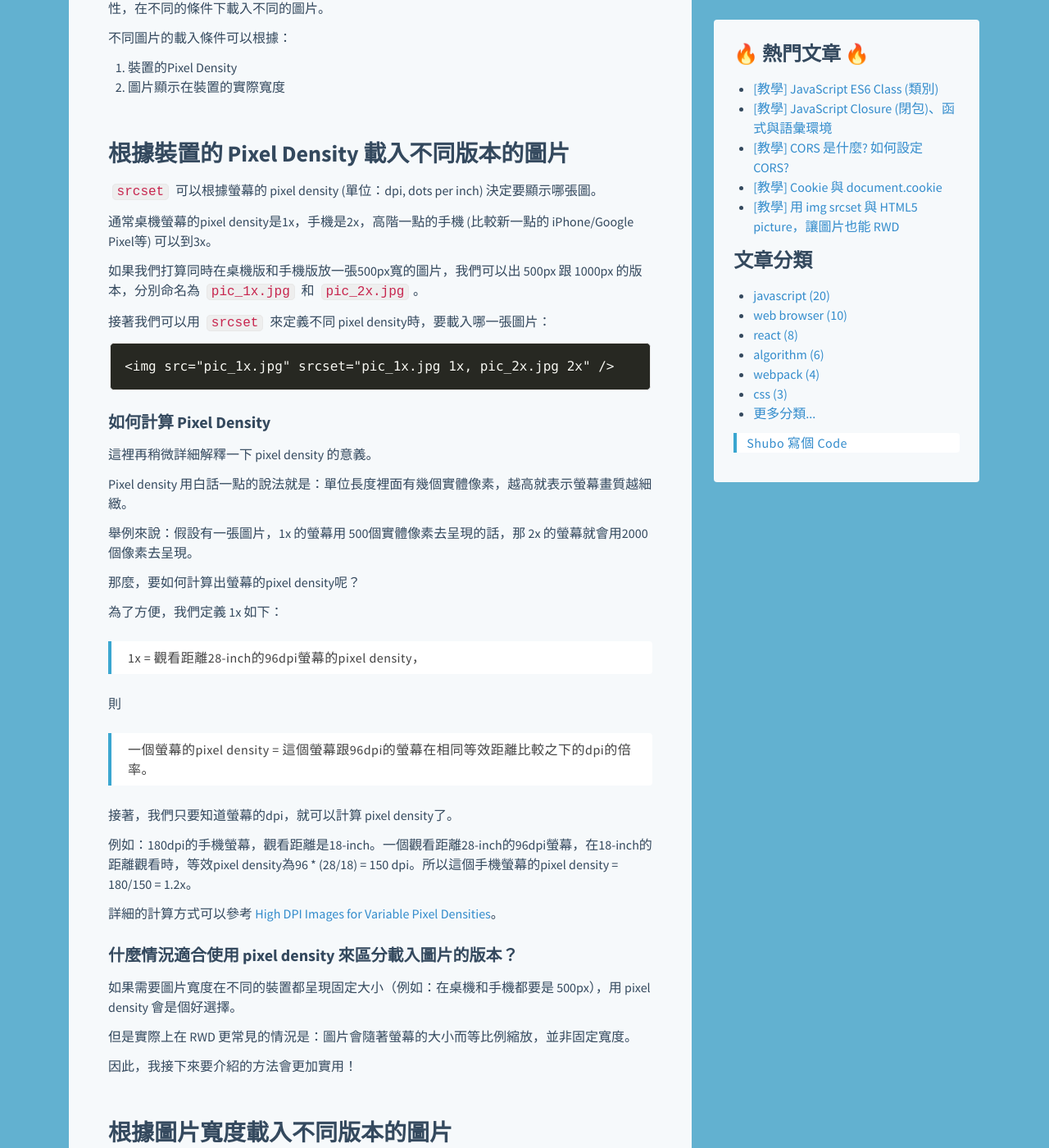
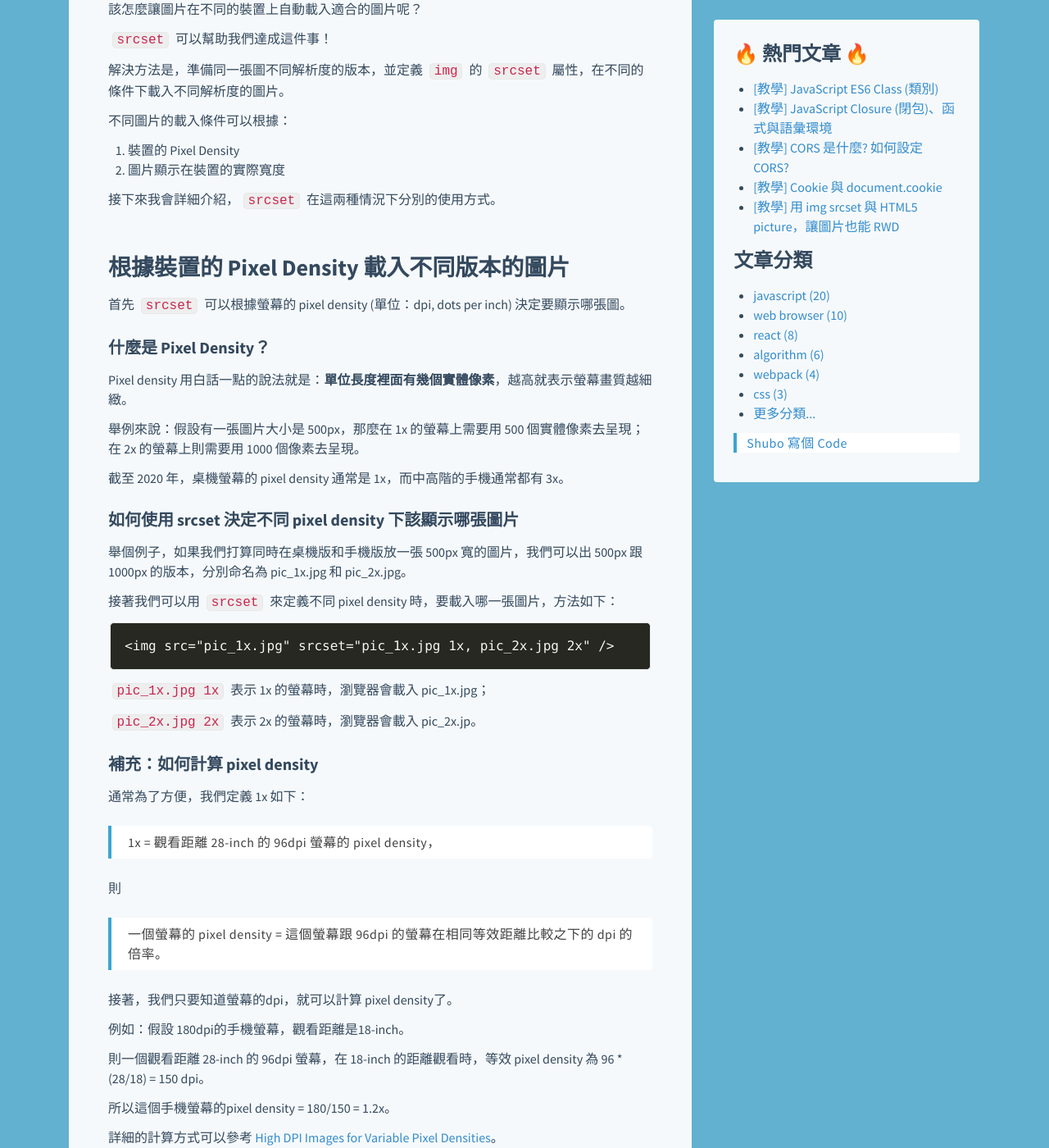
Before and after one commit to shuboc/shuboc.github.io, a Jekyll site: the page built from _posts/2017-04-27-responsive-image.md, in a window 1280 px wide and 1400 px high, scrolled down 1831 px. Shown: the whole window at 82% size. Built offline with Jekyll 4.4.1, drawn with Linux system fonts in a browser that asks for light colours; nearby versions of some CDN libraries; library files that are not in the unit come from our copies; comment, search, counter and statistics services are not loaded; some of the changed text lies outside the part shown.

Commit message:
Update responsive image post

```diff
--- a/_posts/2017-04-27-responsive-image.md
+++ b/_posts/2017-04-27-responsive-image.md
@@ -2,10 +2,10 @@
 title: "[教學] 用 img srcset 與 HTML5 picture，讓圖片也能RWD"
 tags: [rwd, web browser]
 redirect_from: /2017/04/27/responsive-image
-last_modified_at: 2020/10/15
+last_modified_at: 2020/10/21
 ---
 
-RWD的網頁顯示圖片，經常會遇到問題：同樣的圖片，檔案過大使得在手機上載入速度過慢，但在桌機上又顯得解析度不夠。這篇文章將會教你如何經由設定 `img` 標籤的 `srcset` 屬性以及 HTML5 picture tag，依據裝置解析度載入適當的圖片，在圖片解析度和下載速度之間取得平衡。
+這篇文章將會教你如何設定 img 的 srcset 屬性，依據螢幕的 pixel density 或是寬度載入適當解析度的圖片，達成圖片的 RWD 效果；另外也會教你如何使用 HTML5 picture 標籤設定不同解析度下的多組圖片。
 
 ## 目錄
 {: .no_toc}
@@ -16,58 +16,75 @@
 ![coding](/images/coding.jpg)
 
 ## TL;DR
+{: .no_toc}
 
-1. `img` `srcset`可以根據**螢幕的pixel density**或是**圖片在螢幕上的實際寬度**，決定要載入哪張圖片。
+1. img `srcset` 可以根據**螢幕的 pixel density** 或是**圖片在螢幕上的實際寬度**，決定要載入哪張圖片。
 2. 以螢幕的pixel density區分，適用於圖片大小固定的情況。
 3. 以圖片在螢幕上的實際寬度區分，適用於圖片會隨螢幕大小變化的情況。
-4.  可以使用 HTML5 picture 元素來達成根據不同的 media query 載入不同圖片的效果。
+4. 可以使用 HTML5 picture 元素來達成根據不同的 media query 載入不同組圖片的效果。
 
-## `img` `srcset`屬性
+## img srcset 屬性
 
-前端經常會遇到一個狀況：同一張圖片同時需要在桌機與手機版網頁顯示，結果在桌機上很清晰的圖，在手機上看卻很糊；換了一張解析度比較高的圖，結果在手機上的載入速度卻變慢了。
+前端在不同裝置間顯示圖片時，經常會遇到一個狀況：
 
-其中一個解決方法是，準備同一張圖不同大小的好幾個版本，並使用`img`的`srcset`屬性，在不同的條件下載入不同的圖片。
+同一張圖片同時需要在桌機與手機版網頁顯示，結果在桌機上很清晰的圖，在手機上看卻很糊；換了一張解析度比較高的圖，結果在手機上的載入速度卻變慢了。
+
+該怎麼讓圖片在不同的裝置上自動載入適合的圖片呢？
+
+`srcset` 可以幫助我們達成這件事！
+
+解決方法是，準備同一張圖不同解析度的版本，並定義 `img` 的 `srcset` 屬性，在不同的條件下載入不同解析度的圖片。
 
 不同圖片的載入條件可以根據：
 
-1. 裝置的Pixel Density
+1. 裝置的 Pixel Density
 2. 圖片顯示在裝置的實際寬度
+
+接下來我會詳細介紹，`srcset` 在這兩種情況下分別的使用方式。
 
 ## 根據裝置的 Pixel Density 載入不同版本的圖片
 
-`srcset` 可以根據螢幕的 pixel density (單位：dpi, dots per inch) 決定要顯示哪張圖。
+首先 `srcset` 可以根據螢幕的 pixel density (單位：dpi, dots per inch) 決定要顯示哪張圖。
 
-通常桌機螢幕的pixel density是1x，手機是2x，高階一點的手機 (比較新一點的 iPhone/Google Pixel等) 可以到3x。
+### 什麼是 Pixel Density？
 
-如果我們打算同時在桌機版和手機版放一張500px寬的圖片，我們可以出 500px 跟 1000px 的版本，分別命名為 `pic_1x.jpg` 和 `pic_2x.jpg`。
+Pixel density 用白話一點的說法就是：**單位長度裡面有幾個實體像素**，越高就表示螢幕畫質越細緻。
 
-接著我們可以用 `srcset` 來定義不同 pixel density時，要載入哪一張圖片：
+舉例來說：假設有一張圖片大小是 500px，那麼在 1x 的螢幕上需要用 500 個實體像素去呈現；在 2x 的螢幕上則需要用 1000 個像素去呈現。
+
+截至 2020 年，桌機螢幕的 pixel density 通常是 1x，而中高階的手機通常都有 3x。
+
+### 如何使用 srcset 決定不同 pixel density 下該顯示哪張圖片
+
+舉個例子，如果我們打算同時在桌機版和手機版放一張 500px 寬的圖片，我們可以出 500px 跟 1000px 的版本，分別命名為 pic_1x.jpg 和 pic_2x.jpg。
+
+接著我們可以用 `srcset` 來定義不同 pixel density 時，要載入哪一張圖片，方法如下：
 
 ~~~jsx
 <img src="pic_1x.jpg" srcset="pic_1x.jpg 1x, pic_2x.jpg 2x" />
 ~~~
 
-### 如何計算 Pixel Density
+`pic_1x.jpg 1x` 表示 1x 的螢幕時，瀏覽器會載入 pic_1x.jpg；
 
-這裡再稍微詳細解釋一下 pixel density 的意義。
+`pic_2x.jpg 2x` 表示 2x 的螢幕時，瀏覽器會載入 pic_2x.jp。
 
-Pixel density 用白話一點的說法就是：單位長度裡面有幾個實體像素，越高就表示螢幕畫質越細緻。
+### 補充：如何計算 pixel density
 
-舉例來說：假設有一張圖片，1x 的螢幕用 500個實體像素去呈現的話，那 2x 的螢幕就會用2000個像素去呈現。
+通常為了方便，我們定義 1x 如下：
 
-那麼，要如何計算出螢幕的pixel density呢？
-
-為了方便，我們定義 1x 如下：
-
-> 1x = 觀看距離28-inch的96dpi螢幕的pixel density，
+> 1x = 觀看距離 28-inch 的 96dpi 螢幕的 pixel density，
 
 則
 
-> 一個螢幕的pixel density = 這個螢幕跟96dpi的螢幕在相同等效距離比較之下的dpi的倍率。
+> 一個螢幕的 pixel density = 這個螢幕跟 96dpi 的螢幕在相同等效距離比較之下的 dpi 的倍率。
 
 接著，我們只要知道螢幕的dpi，就可以計算 pixel density了。
 
-例如：180dpi的手機螢幕，觀看距離是18-inch。一個觀看距離28-inch的96dpi螢幕，在18-inch的距離觀看時，等效pixel density為96 * (28/18) = 150 dpi。所以這個手機螢幕的pixel density = 180/150 = 1.2x。
+例如：假設 180dpi的手機螢幕，觀看距離是18-inch。
+
+則一個觀看距離 28-inch 的 96dpi 螢幕，在 18-inch 的距離觀看時，等效 pixel density 為 96 * (28/18) = 150 dpi。
+
+所以這個手機螢幕的pixel density = 180/150 = 1.2x。
 
 詳細的計算方式可以參考 [High DPI Images for Variable Pixel Densities](https://www.html5rocks.com/en/mobile/high-dpi/)。
 
@@ -75,13 +92,19 @@
 
 如果需要圖片寬度在不同的裝置都呈現固定大小（例如：在桌機和手機都要是 500px），用 pixel density 會是個好選擇。
 
-但是實際上在 RWD 更常見的情況是：圖片會隨著螢幕的大小而等比例縮放，並非固定寬度。
+但是實際上在實作 RWD 更常見的情況是：圖片會隨著畫面的大小而等比例縮放，並非固定寬度。
 
 因此，我接下來要介紹的方法會更加實用！
 
 ## 根據圖片寬度載入不同版本的圖片
 
-`srcset` 可以根據圖片實際在螢幕上的寬度 (單位：pixel數) 決定要顯示哪張圖。
+`srcset` 可以根據圖片實際在螢幕上的寬度 (單位：pixel 數) 決定要顯示哪張圖。
+
+這種設定下，瀏覽器不會管你是桌機或是手機螢幕，只會根據實體像素的數量去決定要載入哪張圖片。
+
+舉例來說，我可以準備兩張圖片 pic_500x500.jpg 與 pic_1000x1000.jpg，大小分別是 500px 與 1000px。
+
+接著定義 `srcset` 如下：
 
 ~~~jsx
 <img
@@ -90,30 +113,32 @@
 />
 ~~~
 
-這種設定下，瀏覽器不會管你是桌機或是手機螢幕，只會根據實體像素的數量去決定要載入哪張圖片。
+那麼桌機螢幕寬度 500px 以下，或是手機螢幕寬度 250px 以下，瀏覽器會下載 pic_500x500.jpg；
 
-桌機上500px或是手機上顯示250px，會用 `pic_500x500.jpg`的版本，而桌機上1000px或手機上的500px會用 `pic_1000x1000.jpg` 的版本。
+而桌機螢幕寬度 1000px 以下，或是手機螢幕寬度 500px 以下，會用 pic_1000x1000.jpg。
 
-### 如何計算寬度？
+### 如何計算寬度 (w)？
 
-寬度的算法是：
+`srcset` 的寬度 (w) 的算法是：
 
-> 寬度＝圖片寬度 (pixel) * (pixel density)
+> 寬度 = 圖片寬度 (pixel) * Pixel Density，預設圖片寬度 = 100% 的 viewport 寬度。
 
-預設圖片寬度 = 100%的viewport寬度。
+舉個例子：
 
-1. viewport = 1000px, 1x的螢幕，圖片寬度 = 1000w。
-2. viewport = 500px，2x的螢幕上，圖片寬度 = 1000w。（在pixel density = 2x的螢幕上，顯示寬500px的圖片實際上需要1000px）
+1. Viewport = 1000px，1x 的螢幕，圖片寬度 = 1000w。
+2. Viewport = 500px，2x 的螢幕，圖片寬度 = 1000w。（因為在 pixel density = 2x 的螢幕上，顯示寬 500px 的圖片實際上需要 1000px）
 
-如果圖片寬度不等於viewport寬度，需透過 `sizes` attribute 提示瀏覽器，細節後述。
+需要額外注意的是，如果圖片寬度不等於viewport寬度，需透過 `img` 的 `sizes` 屬性提示瀏覽器，細節後述。
 
 ### 什麼情況適合使用寬度來區分載入圖片的版本？
 
-適合使用寬度的情況是，圖片寬度會隨螢幕大小變動。這種情況下，比較寬的圖片可以同時讓低解析度的寬螢幕和高解析度的小螢幕使用。
+適合使用寬度的情況是，圖片寬度會隨螢幕大小變動。這種情況下，比較寬的圖片可以同時滿足低解析度的寬螢幕、和高解析度的小螢幕的使用情境。
 
-## 為圖片指定大小：`sizes`屬性
+### 為圖片指定大小：sizes 屬性
 
-假設圖片寬度小於viewport寬度，例如：用 CSS 指定圖片樣式 `img { width: 50vw; }`，那用小張的圖就能清楚呈現了。這種情況可以用 img `sizes` 屬性提示瀏覽器圖片寬度。
+假設已知圖片寬度小於 viewport 寬度，例如：用 CSS 指定圖片樣式 `img { width: 50vw; }`，圖片大小只需要原本的 50% 就能清楚呈現了。
+
+這種情況可以用 `img` 的 `sizes` 屬性提示瀏覽器圖片寬度。
 
 上面的公式可以修改成：
 
@@ -121,7 +146,7 @@
 
 例如：
 
-假設圖片寬度 = 50vw，viewport寬度 = 400px, 螢幕pixel density = 2x，則圖片實際寬度 = 400 * 2 * 0.5 = 400w。
+假設圖片寬度 = 50vw，viewport 寬度 = 400px, 螢幕 pixel density = 2x，則圖片實際寬度 = 400 * 2 * 0.5 = 400w。
 
 ~~~jsx
 <img
@@ -131,9 +156,9 @@
 />
 ~~~
 
-以這個例子來說，只要下載500x500的圖就夠用了。
+以這個例子來說，只要下載 500x500 的圖就夠用了。
 
-`sizes`單位可以用`px`或`vw`，也支援media query的形式：
+`sizes` 單位可以用 px 或 vw，也支援 media query 的形式：
 
 ~~~jsx
 <img src="clock-demo-thumb-200.png"
@@ -143,15 +168,15 @@
       sizes="(min-width: 600px) 200px, 50vw">
 ~~~
 
-**注意：只有在srcset以w為單位時才可使用`sizes`。**
+**注意：只有在 `srcset` 以 w 為單位時才可使用 `sizes`。**
 
-**注意：圖片寬度也得在CSS裡定義一次**。`sizes`只是提示瀏覽器這張圖預計大小，幫助瀏覽器決定該下載哪張圖，而實際圖片的縮放樣式還是靠 CSS。
+**注意：圖片寬度也得在 CSS 裡定義一次**。`sizes` 只是提示瀏覽器這張圖預計大小，幫助瀏覽器決定該下載哪張圖，而實際圖片的縮放樣式還是靠 CSS。
 
-### 為何需要額外的 `sizes` 屬性？有 CSS 不就足夠了嗎？
+### 為何需要額外的 sizes 屬性？有 CSS 不就足夠了嗎？
 
-因為瀏覽器資源的載入順序是：下載 HTML -> 解析 HTML -> 下載 CSS -> 解析 CSS，如果在HTML裡定義 `sizes`，可以讓瀏覽器在尚未下載 CSS 之前，預先知道圖片的實際寬度，可以在 CSS 下載並解析之前先決定該下載哪個版本的圖片。
+因為瀏覽器資源的載入順序是：下載 HTML -> 解析 HTML -> 下載 CSS -> 解析 CSS，如果在HTML裡定義 `sizes`，可以讓瀏覽器在尚未下載 CSS 之前，預先知道圖片的實際寬度，並決定該下載哪個版本的圖片，避免不必要的頻寬浪費。
 
-## HTML5 `<picture>`
+## HTML5 &lt;picture&gt;
 
 如果 `srcset` 沒辦法滿足你的需求，那你還可以試試 HTML5 的 `<picture>`！
 
@@ -175,7 +200,15 @@
 其他常見的用途包括：
 
 1. 提供同一張圖片的不同版本 (使用 webp，不支援的情況下 fall back to jpg)
-2. 針對小螢幕，顯示同一張圖片但細節較少的版本 (例如裁切過後的)
+2. 針對小螢幕，顯示同一張圖片但細節較少的版本 (例如裁切過後的，或是直式/橫式照片，詳見 art direction problem)
+
+## 結論
+
+這篇文章討論到 `srcset` 可以根據**螢幕的 pixel density** 或是**圖片在螢幕上的實際寬度**，決定要載入哪張圖片。
+
+其中又以**根據實際寬度**載入不同圖片的情況最常用，適用於圖片會隨螢幕大小變化的情況。
+
+最後，如果不同螢幕需要使用不同版本的圖片 (例如：直式/橫式照片)，可以使用 HTML5 picture 元素，根據 media query 載入不同組圖片。
 
 ## Reference
 
```
Also changed, not shown: other parts of _posts/2017-04-27-responsive-image.md (+1 -0 lines).
